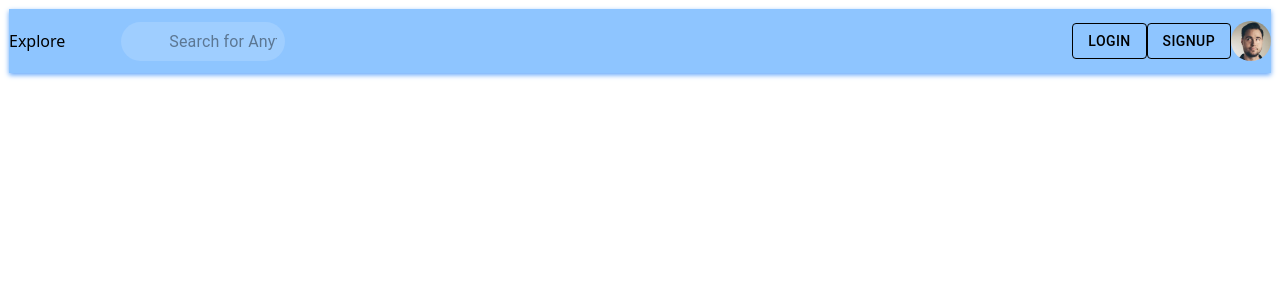
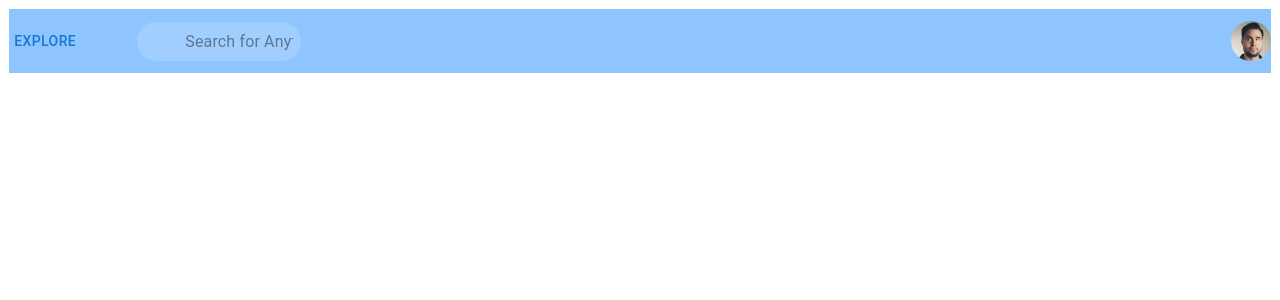
Before and after one commit to tejaingit-0311/coursify, a React (Vite) app in the folder frontend/: page / in a window 1280 px wide. Shown: the top 300 px of the page. Built offline with nearby package versions, Linux system fonts and the light colour scheme; some icons are missing.

Commit message:
Revert "added login and register buttons"
This reverts commit c973b3461fed5c28eae1274dd761cebe89d7ab8b.

reverted-LC-RC

```diff
--- a/frontend/src/components/navbar/Explore.jsx
+++ b/frontend/src/components/navbar/Explore.jsx
@@ -2,9 +2,9 @@
 import { Button } from "@mui/material";
 const Explore = () => {
     return (
-        <div>
-            <Button variant="text" class="hover:text-red-500"> Explore</Button>
-        </div>
+        <>
+            <Button variant="text" className="text-white-400"> Explore</Button>
+        </>
     )
 }
 
--- a/frontend/src/components/navbar/ProfileIcon.jsx
+++ b/frontend/src/components/navbar/ProfileIcon.jsx
@@ -1,8 +1,8 @@
 import { Avatar } from "@mui/material";
 export default function ProfileIcon(){
     return (
-        <div>
+        <>
             <Avatar alt="Remy Sharp" src="../../../public/avatar.jpg" />
-        </div>
+        </>
     )
 }
--- a/frontend/src/pages/Home.jsx
+++ b/frontend/src/pages/Home.jsx
@@ -2,37 +2,24 @@
 import React from "react";
 
 // compoents imports
-import LoginButton from "../components/navbar/LoginButton";
+import Login from "../components/Login";
 import Register from "../components/Register";
 import Courses from "../components/Courses";
 import Explore from "../components/navbar/Explore";
 import Search from "../components/navbar/Search";
 import Avatar from "../components/navbar/ProfileIcon";
 import { colors } from "@mui/material";
-import SignUpButton from "../components/navbar/SignupButton";
 const Home = () => {
   return (
     //  write home page UI code here
     <div className="bg-blue-300" >
       {/* Landing Page */}
 
-      <header>
-        <nav style={{display: "flex", justifyContent:"space-evenly",alignItems:"center", boxShadow:"0px 2px 5px rgb(96, 165, 250)"}}>
-          <Explore />
-          <Search />
-          <LoginButton />
-          <SignUpButton />
-          <Avatar />
-        </nav>
-      </header>
-
-       {/* <main style={{backgroundColor:"red"}}>
-          <p>Main Content</p>
-       </main> */}
-
-       {/* <footer style={{backgroundColor:"blue"}}>
-          <p>Footer</p>
-       </footer> */}
+       <nav style={{display: "flex", justifyContent:"center",alignItems:"center"}}>
+        <Explore />
+        <Search />
+        <Avatar />
+       </nav>
 
       {/* LandingPage -> register or login -> in the nav bar register or login links -> if user was been already registered then either signin with different acc or navigate to login */}
       {/* <Register /> */}
```
Also changed, not shown: frontend/src/styles.css (line endings or trailing spaces).
